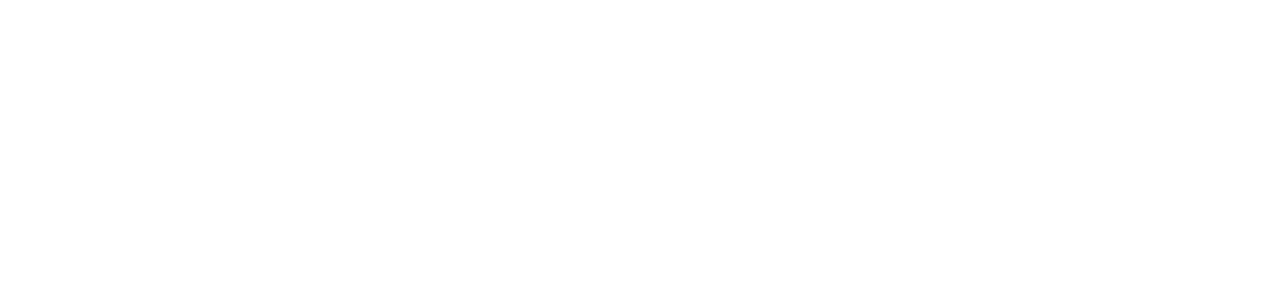
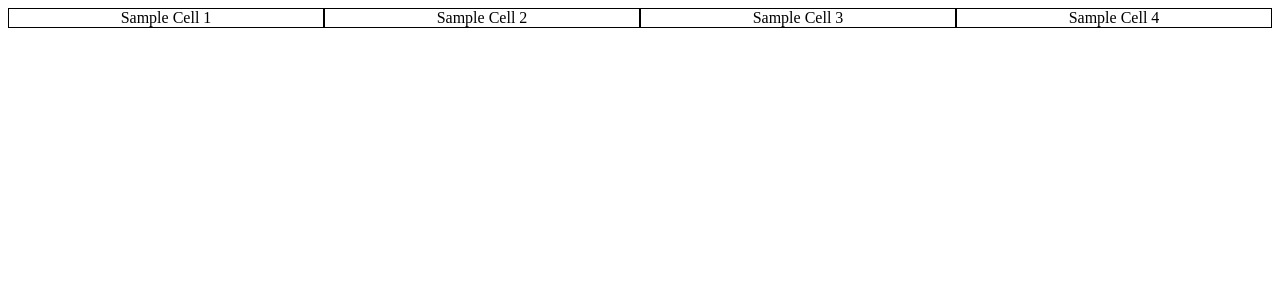
Before and after one commit to albertbregonia/jeopardy-rs, a React (Vite) app in the folder static/frontend/: page / in a window 1280 px wide. Shown: the top 300 px of the page. Built offline with nearby package versions, Linux system fonts and the light colour scheme.

Commit message:
feat: add Cell react component and styles
base component for a Jeopardy question on a game board

```diff
--- a/static/frontend/src/App.tsx
+++ b/static/frontend/src/App.tsx
@@ -1,7 +1,16 @@
+import { Cell } from "./components/cell/Cell"
+
 function App() {
-	return (
-		<></>
-	)
+    return (
+        <>
+            <div style={{ display: "flex", flexDirection: "row" }}>
+                <Cell>Sample Cell 1</Cell>
+                <Cell>Sample Cell 2</Cell>
+                <Cell>Sample Cell 3</Cell>
+                <Cell>Sample Cell 4</Cell>
+            </div>
+        </>
+    )
 }
 
 export default App
--- a/static/frontend/src/components/cell/Cell.css
+++ b/static/frontend/src/components/cell/Cell.css
@@ -0,0 +1,9 @@
+.cell {
+    border: 1px solid #000;
+
+    /* center text */
+    display: flex;
+    flex: 1;
+    align-items: center;
+    justify-content: center;
+}
--- a/static/frontend/src/components/cell/Cell.tsx
+++ b/static/frontend/src/components/cell/Cell.tsx
@@ -1,5 +1,18 @@
-function Cell() {
+import type { MouseEventHandler, ReactNode } from 'react'
+import './Cell.css'
+
+export interface CellProps {
+    children?: ReactNode
+    className?: string
+    onClick?: MouseEventHandler<HTMLDivElement>
+}
+
+// Cells are a simple bordered <div> that takes the size of the available space.
+// It is designed to be used as part of a collection of <Cell>'s that will evenly distribute themselves.
+export function Cell({ children, className = "cell", onClick = () => { } }: CellProps) {
     return (
-        <></>
+        <div className={className} onClick={onClick}>
+            {children}
+        </div>
     )
 }
```
